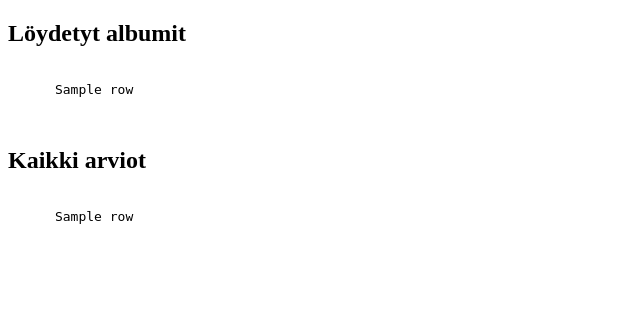
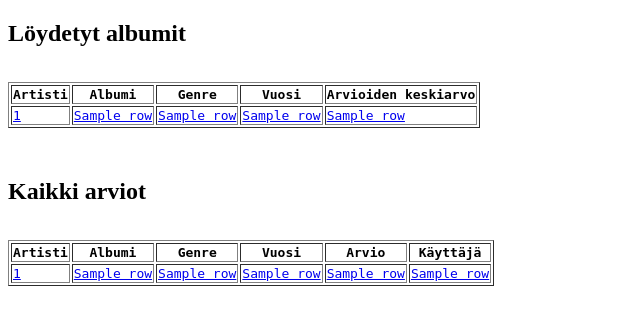
Before and after one commit to j-tenho/levyjen_arvostelu, a Flask app: template templates/search_results.html in a window 1280 px wide. Shown: the part 138-463 px from the top of the page, without its empty margins (0-640 px from the left). Run offline with Flask 3, Linux system fonts and the light colour scheme; the template is opened without the code that fills it: most values are stand-ins (such as "Sample title", 1, 10 or a date in 2020).

Commit message:
Tables updated and links added to each value. Links not yet functional.

```diff
--- a/app.py
+++ b/app.py
@@ -13,24 +13,20 @@ def index():
     sql = """ SELECT
         artists.name,
         albums.name,
-        albums.genre,
+        genres.name,
         albums.year,
         AVG(rating) as average_rating
     FROM reviews
     JOIN albums ON reviews.album = albums.id
     JOIN artists ON albums.artist = artists.id
-    GROUP BY artists.name, albums.name, albums.genre, albums.year
+    JOIN genres on albums.genre = genres.id
+    GROUP BY artists.name, albums.name, genres.name, albums.year
     ORDER BY average_rating DESC
     LIMIT 10;"""
 
     reviews_data = db.query(sql,[])
 
-    reviews = f"{'Artisti':<25} {'Albumi':<25} {'Genre':<20} {'Vuosi':<8} {'Arvioiden keskiarvo':<10}\n"
-
-    for row in reviews_data:
-        reviews += f"{row[0]:<25} {row[1]:<25} {row[2]:<20} {row[3]:<8} {row[4]:<10}\n"
-
-    return render_template("index.html", reviews=reviews.split("\n"))
+    return render_template("index.html", reviews=reviews_data)
 
 @app.route("/register")
 def register():
@@ -40,10 +36,14 @@ def register():
 def create():
     next_page = "message.html"
     username = request.form["username"]
+
+    if username == "":
+        return render_template(next_page, message = "VIRHE: käyttäjänimi tyhjä")
+
     password1 = request.form["password1"]
     password2 = request.form["password2"]
-    if password1 != password2:
-        return render_template(next_page, message = "VIRHE: salasanat eivät ole samat")
+    if password1 != password2 or password1 == "":
+        return render_template(next_page, message = "VIRHE: salasanat eivät ole samat tai syötit tyhjän salasanan")
     password_hash = generate_password_hash(password1)
 
     try:
@@ -105,12 +105,22 @@ def add_review_to_db():
         artist_id = int(db.query(sql, [artist])[0][0])
 
     try:
+       sql = "SELECT id FROM genres WHERE name = ?"
+       genre_id = int(db.query(sql, [genre])[0][0])
+
+    except:
+        sql = "INSERT INTO genres (name) VALUES (?)"
+        db.execute(sql, [genre])
+        sql = "SELECT id FROM genres WHERE genre = ?"
+        artist_id = int(db.query(sql, [genre])[0][0])
+
+    try:
         sql = "SELECT id FROM albums WHERE name = ?"
         album_id = int(db.query(sql, [album])[0][0])
 
     except:
         sql = "INSERT INTO albums (name, artist, year, genre) VALUES (?, ?, ?, ?)"
-        db.execute(sql, [album, artist_id, year, genre])
+        db.execute(sql, [album, artist_id, year, genre_id])
         sql = "SELECT id FROM albums WHERE name = ?"
         album_id = int(db.query(sql, [album])[0][0])
 
@@ -138,7 +148,7 @@ def search():
 def search_data():
     search_type = request.form["search_type"]
     search_variable = request.form["search_variable"]
-    approved_types = ["artists.name","albums.genre","albums.name"]
+    approved_types = ["artists.name","genres.name","albums.name"]
 
     print(search_variable)
 
@@ -147,12 +157,13 @@ def search_data():
         sql = f""" SELECT
         artists.name as artist,
         albums.name as album,
-        albums.genre as genre,
+        genres.name as genre,
         albums.year as year,
         AVG(rating) as average_rating
         FROM reviews
         JOIN albums ON reviews.album = albums.id
         JOIN artists ON albums.artist = artists.id
+        JOIN genres on albums.genre = genres.id
         WHERE {search_type} = ?
         GROUP BY artist, album, genre, year
         ORDER BY average_rating DESC;"""
@@ -163,15 +174,11 @@ def search_data():
 
         averages  = f"{'Artisti':<25} {'Albumi':<25} {'Genre':<20} {'Vuosi':<8} {'Arvioiden keskiarvo':<10}\n"
 
-        for row in averages_data:
-            averages += f"{row[0]:<25} {row[1]:<25} {row[2]:<20} {row[3]:<8} {row[4]:<10}\n"
-
-        averages += "\n\n"
 
         sql = f""" SELECT
         artists.name,
         albums.name,
-        albums.genre,
+        genres.name,
         albums.year,
         rating,
         users.username
@@ -179,18 +186,9 @@ def search_data():
         JOIN albums ON reviews.album = albums.id
         JOIN artists ON albums.artist = artists.id
         JOIN users ON reviews.user = users.id
+        JOIN genres on albums.genre = genres.id
         WHERE {search_type}  = ?;"""
 
         reviews_data = db.query(sql, [search_variable])
 
-        reviews  = f"{'Artisti':<25} {'Albumi':<25} {'Genre':<20} {'Vuosi':<8} {'Arvio':<10} {'Käyttäjä':<15}\n"
-
-        for row in reviews_data:
-            reviews += f"{row[0]:<25} {row[1]:<25} {row[2]:<20} {row[3]:<8} {row[4]:<10} {row[5]:<15}\n"
-
-        reviews += "\n\n"
-
-        print(averages)
-        print(reviews)
-
-        return render_template("/search_results.html",averages = averages.split("\n"), reviews = reviews.split("\n"))
+        return render_template("/search_results.html",averages = averages_data, reviews = reviews_data)
--- a/schema.sql
+++ b/schema.sql
@@ -9,19 +9,19 @@ CREATE TABLE albums (
     artist INTEGER NOT NULL,
     year INTEGER,
     genre INTEGER,
-    FOREIGN KEY (artist) REFERENCES artists(id)
+    FOREIGN KEY (artist) REFERENCES artists(id),
     FOREIGN KEY (genre) REFERENCES genres(id)
 );
 
 CREATE TABLE genres (
     id INTEGER PRIMARY KEY,
-    name TEXT UNIQUE NOT NULL,
+    name TEXT UNIQUE NOT NULL
 );
 
 CREATE TABLE users (
     id INTEGER PRIMARY KEY,
     username TEXT UNIQUE NOT NULL,
-    password_hash TEXT NOT NULL,
+    password_hash TEXT NOT NULL
 );
 
 CREATE TABLE reviews (
--- a/templates/search.html
+++ b/templates/search.html
@@ -13,7 +13,7 @@
     <p>
       <input type="radio" name="search_type" value="artists.name" /> Artisti
       <input type="radio" name="search_type" value="albums.name" /> Albumi
-      <input type="radio" name="search_type" value="albums.genre" /> Genre
+      <input type="radio" name="search_type" value="genres.name" /> Genre
     </p>
     <input type="submit" value="Etsi" />
   </form>
--- a/templates/search_results.html
+++ b/templates/search_results.html
@@ -7,17 +7,51 @@
   <h2>Löydetyt albumit</h2>
 
   <pre>
-    {% for row in averages %}
-      {{ row }}
+    <table border="1">
+    <tr>
+        <th>Artisti</th>
+        <th>Albumi</th>
+        <th>Genre</th>
+        <th>Vuosi</th>
+        <th>Arvioiden keskiarvo</th>
+    </tr>
+    {% for row in reviews %}
+    <tr>
+        <td><a href="/artist/{{ row[0] }}">{{ row[0] }}</a></td>
+        <td><a href="/album/{{ row[1] }}">{{ row[1] }}</a></td>
+        <td><a href="/genre/{{ row[2] }}">{{ row[2] }}</a></td>
+        <td><a href="/year/{{ row[3] }}">{{ row[3] }}</a></td>
+        <td><a href="/rating/{{ row[4] }}">{{ row[4] }}</a></td>
+    </tr>
     {% endfor %}
+</table>
   </pre>
 
   <h2>Kaikki arviot</h2>
 
   <pre>
+    <table border="1">
+    <tr>
+        <th>Artisti</th>
+        <th>Albumi</th>
+        <th>Genre</th>
+        <th>Vuosi</th>
+        <th>Arvio</th>
+        <th>Käyttäjä</th>
+    </tr>
     {% for row in reviews %}
-      {{ row }}
+    <tr>
+        <td><a href="/artist/{{ row[0] }}">{{ row[0] }}</a></td>
+        <td><a href="/album/{{ row[1] }}">{{ row[1] }}</a></td>
+        <td><a href="/genre/{{ row[2] }}">{{ row[2] }}</a></td>
+        <td><a href="/year/{{ row[3] }}">{{ row[3] }}</a></td>
+        <td><a href="/rating/{{ row[4] }}">{{ row[4] }}</a></td>
+        <td><a href="/user/{{ row[5] }}">{{ row[5] }}</a></td>
+
+    </tr>
     {% endfor %}
+</table>
+
   </pre>
 
 
```
Also changed, not shown: templates/index.html (+16 -1 lines).
